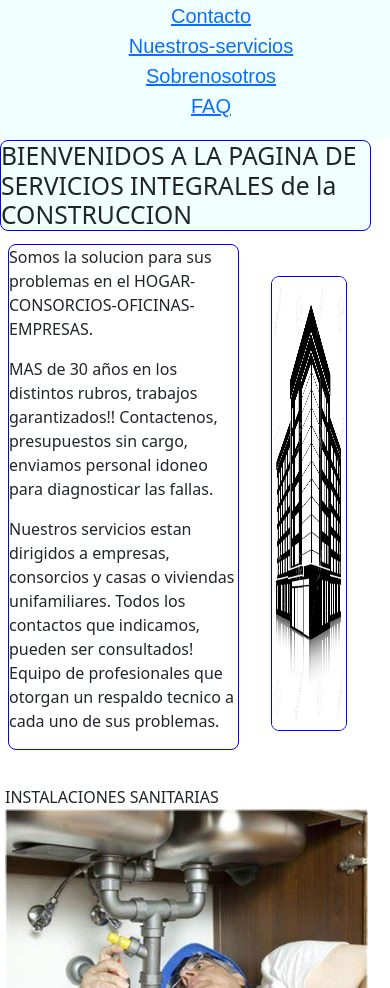
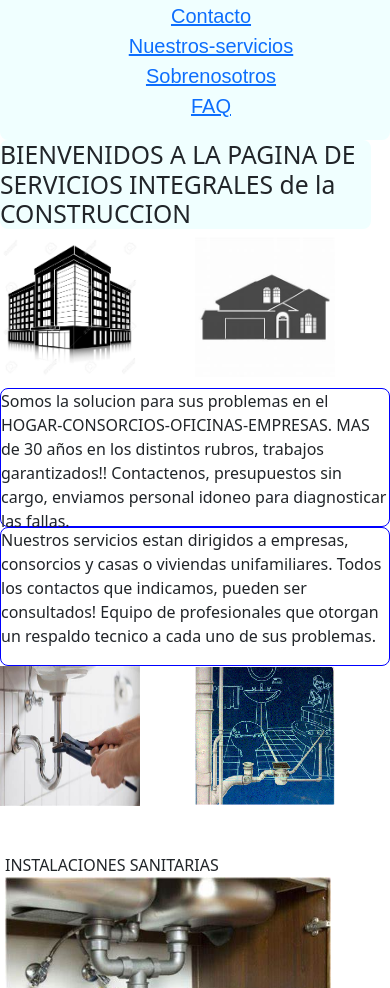
Before and after one commit to ignaciolopezbarg/preentrega2, a website: page index.html in a window 390 px wide. Shown: the part 112-1100 px from the top of the page. Drawn offline with nearby package versions, Linux system fonts and the light colour scheme.

Commit message:
se modifico la grilla del index

```diff
--- a/estilos/scss/style.scss
+++ b/estilos/scss/style.scss
@@ -42,46 +42,72 @@ nav {
 
 h2 {
     width: 95%;
-    border: 1px solid blue;
+    border: $color-bor;
     border-radius: $border-r;
     background-color: $color-back;
 }
 
 .bienvenida {
     display: grid;
-    width: 95%;
-    grid-template-areas: "comentarios silueta";
-    grid-template-columns: 65% 30%;
-    grid-template-rows: auto;
-    padding: 5px;
+    width: 100%;
+    padding-bottom: 5px;
+    grid-template-areas: "comentarios1 ar cost1"
+        " comentarios2 ab cost2";
+    grid-template-columns: 50% 25% 25%;
+    grid-template-rows: 50% 50%;
 }
 
-.comentarios {
-    grid-area: comentarios;
-    margin-left: 3px;
+.comentarios1 {
+    grid-area: comentarios1;
     border: 1px solid $color-bor;
-    border-radius: 8px;
+    border-radius: $border-r;
 }
 
-.silueta {
-    grid-area: silueta;
+.comentarios2 {
+    grid-area: comentarios2;
     border: 1px solid $color-bor;
     border-radius: $border-r;
-    margin: 2rem;
-    width: 70%;
-    height: 90%;
 }
 
-main #fotos {
+.ar {
+    grid-area: ar;
+
+}
+
+.ab {
+    grid-area: ab;
+
+}
+
+.cost1 {
+    grid-area: cost1;
+}
+
+.cost2 {
+    grid-area: cost2;
+}
+
+@media screen and (max-width:600px) {
+    .bienvenida {
+        display: grid;
+        grid-template-areas: "ar      ab"
+            "comentarios1 comentarios1 "
+            "comentarios2 comentarios2"
+            " cost1 cost2";
+        grid-template-columns: 50% 50%;
+        grid-template-rows: 26% 24% 24% 26%;
+    }
+}
+
+#fotos {
     width: 100%;
     padding: 3px;
     display: grid;
-    grid-template-columns: 33% 33% 33%;
-    grid-template-rows: 60% 1fr 1fr;
+    grid-template-columns: 30% 30% 30%;
+    grid-template-rows: 60% 18% 22%;
     grid-template-areas: "izq      cent        der"
         "bot      bot        bot"
         "parrafos parrafos parrafos";
-
 }
 
 .izq {
@@ -124,9 +150,9 @@ main #fotos {
 }
 
 @media screen and (max-width:650px) {
-    main #fotos {
-        grid-template-columns: auto;
-        grid-template-rows: 25% 25% 25% 15% 10%;
+    #fotos {
+        grid-template-columns: 90%;
+        grid-template-rows: 24% 24% 24% 14% 14%;
         grid-template-areas: "izq "
             "cent"
             "der"
@@ -141,7 +167,7 @@ nav ul {
 
 footer {
     width: 60%;
-    height: auto;
+    height: 20%;
     background-color: $color-back;
     border: 1px solid $color-bor;
     border-radius: $border-r;
@@ -159,14 +185,12 @@ div {
     margin: 0 auto;
     padding-top: 4px;
     padding-bottom: 4px;
-
 }
 
 .icons {
     width: 35px;
     height: 35px;
 }
-
 
 .misc {
     display: flex;
@@ -218,7 +242,6 @@ summary {
 }
 
 #consulta {
-
     margin: 0 auto;
 }
 
@@ -236,8 +259,6 @@ summary {
 }
 
 .muñe {
-
     width: 95%;
     height: auto;
-
 }
--- a/index.html
+++ b/index.html
@@ -34,24 +34,42 @@
         <h2> BIENVENIDOS A LA PAGINA DE SERVICIOS INTEGRALES de la CONSTRUCCION</h2>
 
         <section class="bienvenida">
-            <article class="comentarios">
-                <p>Somos la solucion para sus problemas en el HOGAR-CONSORCIOS-OFICINAS-EMPRESAS.</p>
-                <p> MAS de 30 años en los distintos rubros, trabajos garantizados!!
+
+            <article class="comentarios1">
+                <p>Somos la solucion para sus problemas en el HOGAR-CONSORCIOS-OFICINAS-EMPRESAS.
+                    MAS de 30 años en los distintos rubros, trabajos garantizados!!
                     Contactenos, presupuestos sin cargo, enviamos personal idoneo para
-                    diagnosticar las fallas.</p>
+                    diagnosticar las fallas.
+                </p>
+            </article>
+
+            <article class="comentarios2">
                 <p>Nuestros servicios estan dirigidos a empresas, consorcios y casas o viviendas
                     unifamiliares. Todos los contactos que indicamos, pueden ser consultados!
                     Equipo de profesionales que otorgan un respaldo tecnico a cada uno de sus problemas.
                 </p>
             </article>
 
-            <article>
-                <img src="./imagenesweb/siluetaedificio.jpeg" class="silueta" alt="silueta edificio">
+            <article class="ar">
+                <img src="./imagenesweb/siluetaedificio.jpeg" alt="silueta edificio" width="140px" height="140px">
+            </article>
+
+            <article class="cost1">
+                <img src="./imagenesweb/lavatorio.jpeg" alt="desague lavatorio" width="140px" height="140px">
+            </article>
+
+            <article class="cost2">
+                <img src="./imagenesweb/desag.gif" alt="silueta desague baño" width="140px" height="140px">
+            </article>
+
+            <article class="ab">
+                <img src="./imagenesweb/casasilueta.jpeg" alt="silueta casita" width="140px" height="140px">
             </article>
 
         </section>
 
         <div id="fotos">
+
             <article class="izq">
                 INSTALACIONES SANITARIAS
                 <img src="./imagenesweb/cambiosifon.jpeg" alt=" cambio sifon pileta cocina" width="95% " height="48%">
@@ -92,27 +110,26 @@
     <footer>
         <div>
             <img src="./imagenesweb/R.png" class="icons" alt="Instagram">
-            <h6>Instagram</h6>
+            <p class="icons">Instagram</p>
         </div>
 
         <div>
             <img src="./imagenesweb/R1.png" class="icons" alt="Wapp">
-            <h6> 11 99 99 87 56</h6>
+            <p class="icons"> 1199998756</p>
         </div>
 
         <div>
             <img src="./imagenesweb/Runo.jpeg" class="icons" alt="telefono">
-            <h6>11 47 91 54 69</h6>
+            <p class="icons"> 117915469</p>
         </div>
 
         <div>
             <img src="./imagenesweb/blue-email-box-circle-png-transparent-icon-2.png" class="icons" alt="email">
-            <h6>ilbconst@hotmail.com</h6>
+            <p class="icons"> ico@gmail.com</p>
         </div>
 
-        <div id="finales">
-            <a class="card" href="#cabeza" class="boton"><img src="./imagenesweb/R3.png" alt="flecha" width="40px"
-                    height="20px">VOLVER</a>
+        <div>
+            <a href="#cabeza"><img src="./imagenesweb/R3.png" alt="flecha" class="icons">Volver</a>
         </div>
 
     </footer>
```
Also changed, not shown: estilos/css/style.css, imagenesweb/casasilueta.jpeg (added), imagenesweb/desag.gif (added), imagenesweb/lavatorio.jpeg (added), 1 other file.
